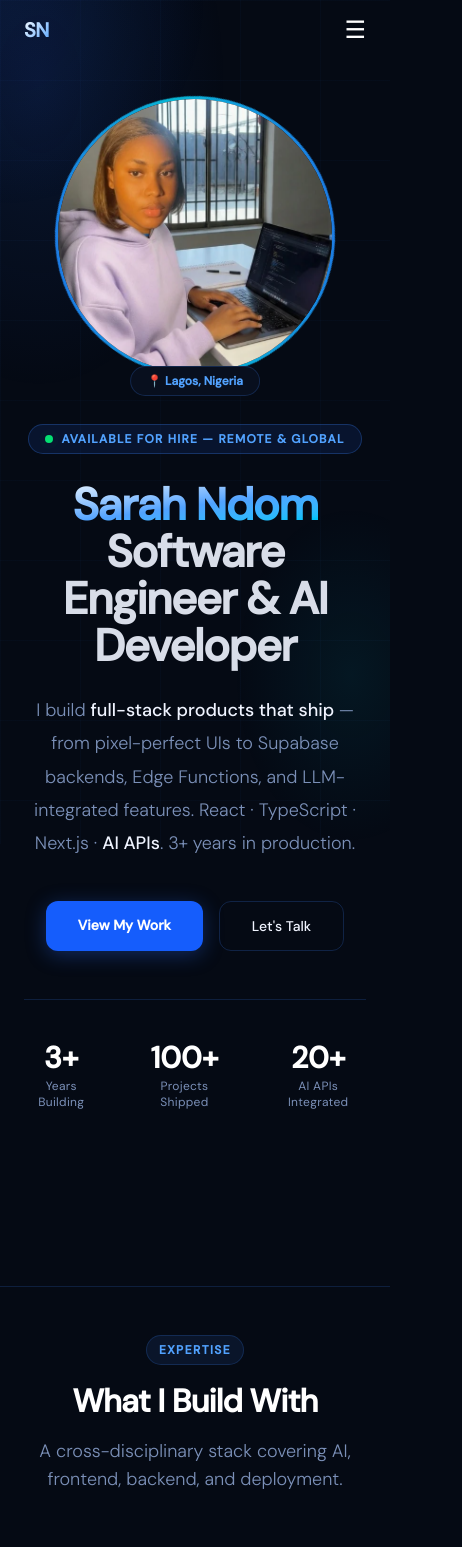
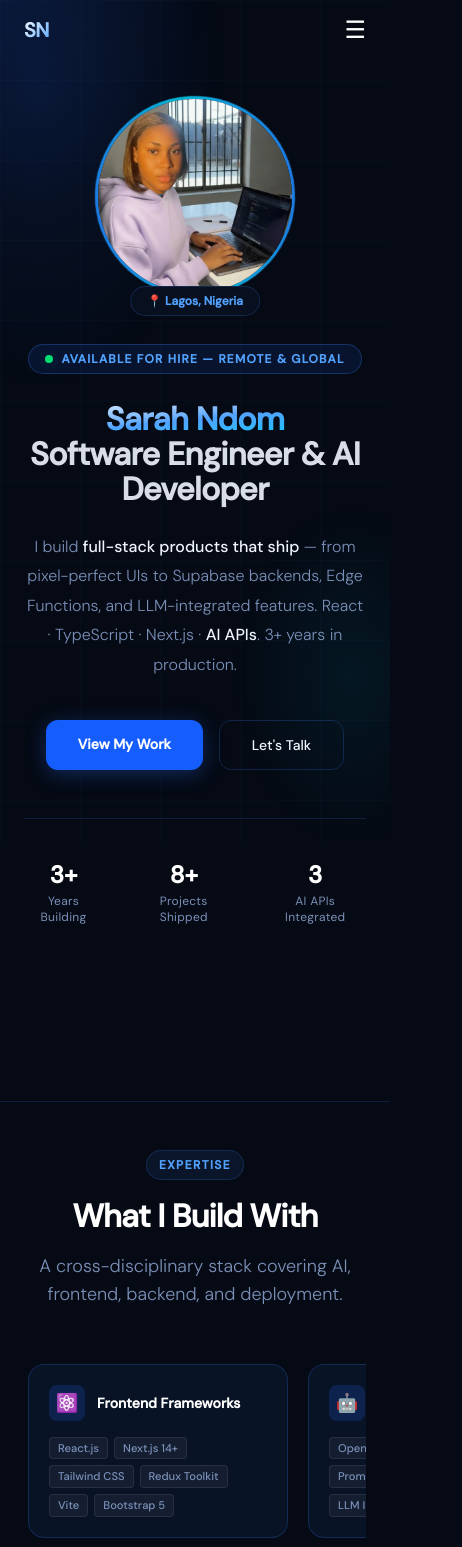
Before and after one commit to Sarahndom/Sarah-Portfolio, a Next.js app: page / in a window 390 px wide. Shown: the top 1547 px of the page, 462 px wide, since content can reach past the window. Built offline with nearby package versions, Linux system fonts and the light colour scheme.

Commit message:
update styles

```diff
--- a/src/app/globals.css
+++ b/src/app/globals.css
@@ -1,15 +1,22 @@
 @import url('https://fonts.googleapis.com/css2?family=Syne:wght@400;600;700;800&family=DM+Sans:ital,opsz,wght@0,9..40,300;0,9..40,400;0,9..40,500;1,9..40,300&display=swap');
-
 
 @tailwind base;
 @tailwind components;
 @tailwind utilities;
 
 
+/* ── RESET ── */
 *, *::before, *::after { box-sizing: border-box; margin: 0; padding: 0; }
-html { scroll-behavior: smooth; }
+html {
+  scroll-behavior: smooth;
+  overflow-x: hidden; /* prevents any element from creating horizontal scroll on mobile */
+}
+body {
+  overflow-x: hidden; /* belt-and-braces: both html and body clipped */
+}
 a { color: inherit; text-decoration: none; }
 
+/* ── BASE ── */
 body {
   background-color: #050a14 !important;
   color: #f0f4ff;
@@ -18,6 +25,7 @@ body {
   -webkit-font-smoothing: antialiased;
 }
 
+/* ── GRID + GLOW OVERLAY ── */
 body::before {
   content: '';
   position: fixed;
@@ -32,6 +40,7 @@ body::before {
   z-index: 0;
 }
 
+/* ── REVEAL ANIMATION ── */
 .reveal {
   opacity: 0;
   transform: translateY(28px);
@@ -42,19 +51,23 @@ body::before {
   transform: translateY(0);
 }
 
+/* ── SPINNING RING ── */
 @keyframes spinRing { to { transform: rotate(360deg); } }
 .spin-ring   { animation: spinRing 8s linear infinite; }
 .spin-ring-r { animation: spinRing 8s linear infinite reverse; }
 
+/* ── GREEN PULSE DOT ── */
 @keyframes greenPulse {
   0%, 100% { box-shadow: 0 0 0 0 rgba(34,197,94,0.5); }
   50%       { box-shadow: 0 0 0 6px rgba(34,197,94,0); }
 }
 .pulse-dot { animation: greenPulse 2s infinite; }
 
+/* ── HIDE SCROLLBAR (keep functional) ── */
 .scroll-hide { scrollbar-width: none; -ms-overflow-style: none; }
 .scroll-hide::-webkit-scrollbar { display: none; }
 
+/* ── SKILL CARD GLOW ── */
 .skill-glow-card {
   position: relative;
   overflow: hidden;
@@ -69,6 +82,4 @@ body::before {
   pointer-events: none;
 }
 .skill-glow-card:hover::after { opacity: 1; }
-
-
 @import "tailwindcss";
--- a/src/components/Hero.tsx
+++ b/src/components/Hero.tsx
@@ -41,14 +41,14 @@ export default function Hero() {
         }}
       />
 
-      <section id="hero" className="min-h-screen flex items-center pt-24 pb-16 relative z-10">
+      <section id="hero" className="min-h-screen flex items-center pt-24 pb-16 relative z-10 overflow-hidden">
         <div className="max-w-[1200px] mx-auto px-6 w-full">
 
           {/* ── TWO COLUMN: text left, photo right ── */}
           <div className="flex flex-col-reverse md:flex-row items-center justify-between gap-12 md:gap-16">
 
             {/* LEFT — Text */}
-            <div className="flex-1 text-center md:text-left">
+            <div className="flex-1 min-w-0 text-center md:text-left">
 
               {/* Available badge */}
               <div className="inline-flex items-center gap-2 bg-[rgba(37,99,235,0.12)] border border-[rgba(59,130,246,0.28)] px-4 py-1.5 rounded-full text-xs font-semibold text-blue-400 tracking-widest uppercase mb-7">
@@ -56,10 +56,10 @@ export default function Hero() {
                 Available for hire — Remote &amp; Global
               </div>
 
-              {/* Name */}
+              {/* Name — mobile min is 2rem so it never bleeds off screen */}
               <h1
-                className="font-syne font-extrabold leading-[1.05] tracking-[-0.03em] mb-6"
-                style={{ fontSize: "clamp(2.8rem, 6vw, 5.2rem)" }}
+                className="font-syne font-extrabold leading-[1.1] tracking-[-0.02em] mb-6 break-words"
+                style={{ fontSize: "clamp(2rem, 8vw, 5.2rem)" }}
               >
                 <span className="block bg-gradient-to-br from-white via-blue-400 to-cyan-400 bg-clip-text text-transparent">
                   Sarah Ndom
@@ -70,7 +70,7 @@ export default function Hero() {
               </h1>
 
               {/* Description */}
-              <p className="text-[#7b90b8] text-lg leading-[1.85] mb-10 font-light max-w-[520px] mx-auto md:mx-0">
+              <p className="text-[#7b90b8] text-base sm:text-lg leading-[1.85] mb-10 font-light max-w-[520px] mx-auto md:mx-0">
                 I build{" "}
                 <strong className="text-[#f0f4ff] font-medium">full-stack products that ship</strong>
                 {" "}— from pixel-perfect UIs to Supabase backends, Edge Functions, and LLM-integrated features.
@@ -96,30 +96,33 @@ export default function Hero() {
               </div>
 
               {/* Stats */}
-              <div className="flex gap-10 mt-12 pt-10 border-t border-[rgba(59,130,246,0.18)] justify-center md:justify-start">
+              <div className="flex gap-8 sm:gap-10 mt-12 pt-10 border-t border-[rgba(59,130,246,0.18)] justify-center md:justify-start">
                 {[
                   { n: "3+", l: "Years Building"    },
-                  { n: "100+", l: "Projects Shipped"  },
-                  { n: "20+",  l: "AI APIs Integrated" },
+                  { n: "8+", l: "Projects Shipped"  },
+                  { n: "3",  l: "AI APIs Integrated" },
                 ].map((s) => (
                   <div key={s.l}>
-                    <div className="font-syne font-extrabold text-3xl text-white">{s.n}</div>
+                    <div className="font-syne font-extrabold text-2xl sm:text-3xl text-white">{s.n}</div>
                     <div className="text-xs text-[#7b90b8] mt-0.5 tracking-wide">{s.l}</div>
                   </div>
                 ))}
               </div>
             </div>
 
-            {/* RIGHT — Photo */}
+            {/* RIGHT — Photo: 200px on mobile, 280px on md+ */}
             <div className="relative flex-shrink-0">
               <div
                 className="spin-ring rounded-full p-[3px]"
                 style={{
-                  width: 280, height: 280,
+                  width: "min(200px, 55vw)",
+                  height: "min(200px, 55vw)",
                   background: "linear-gradient(135deg,#2563eb,#06b6d4,#2563eb)",
                 }}
               >
-                <div className="spin-ring-r w-full h-full rounded-full overflow-hidden relative bg-[#050a14]">
+                <div
+                  className="spin-ring-r w-full h-full rounded-full overflow-hidden relative bg-[#050a14]"
+                >
                   {images.map((img, i) => (
                     <img
                       key={i}
```
